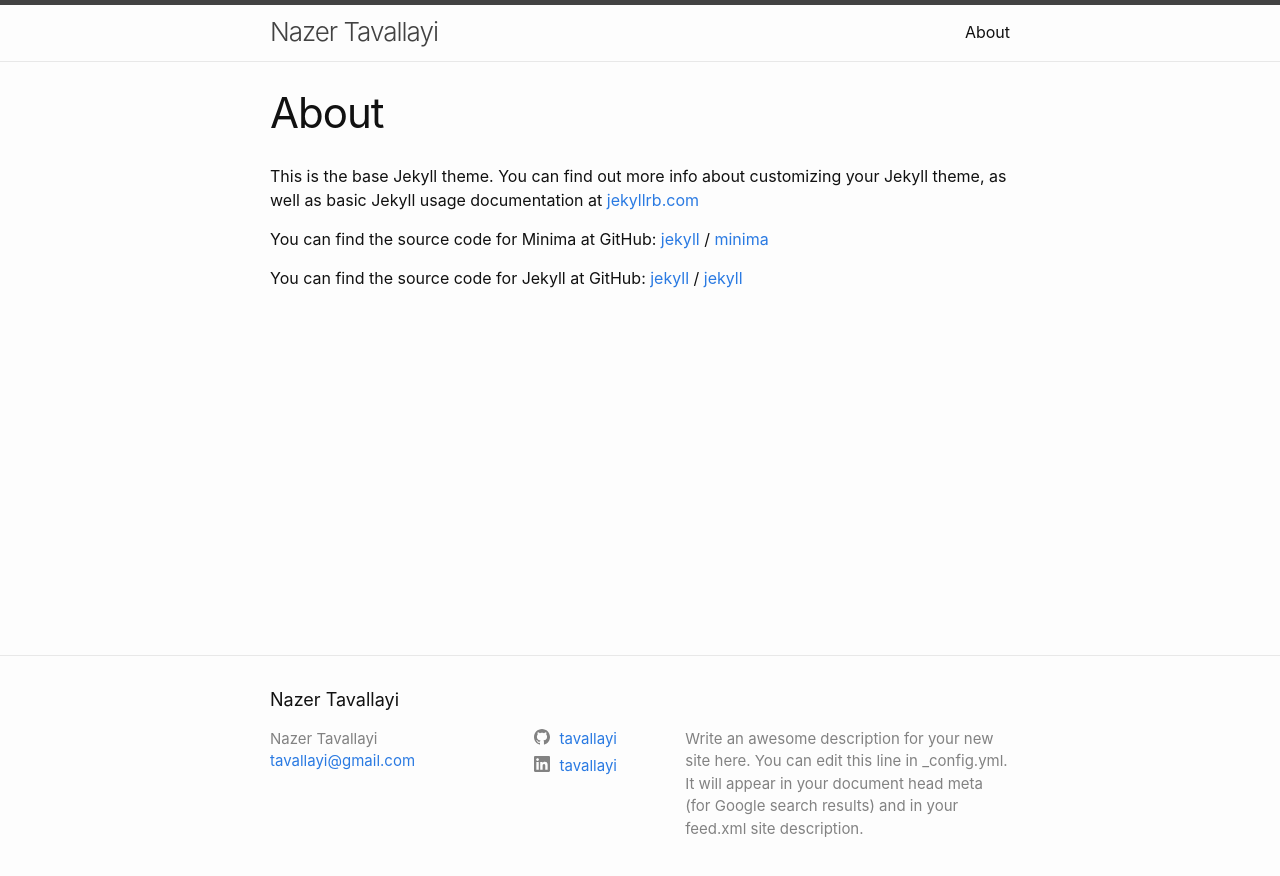
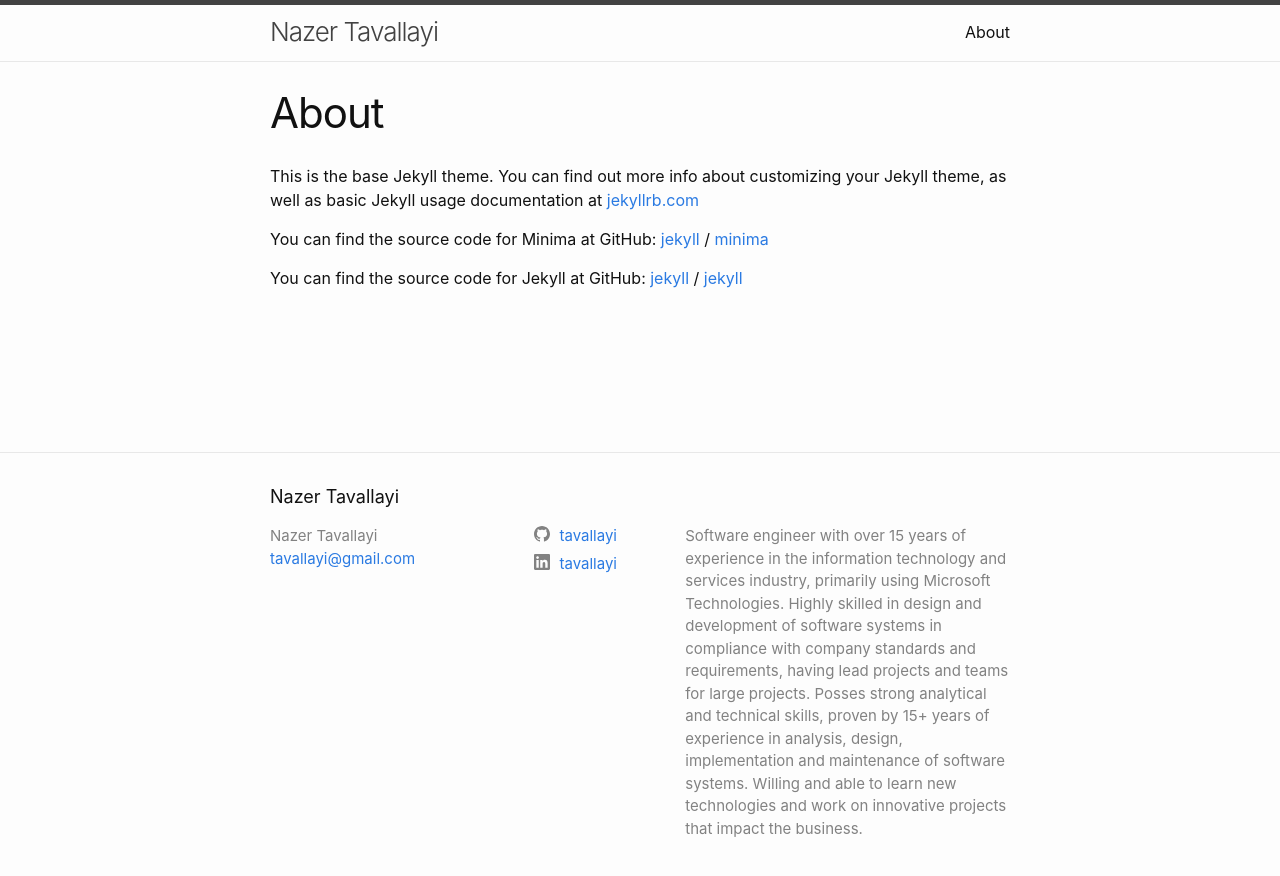
Before and after one commit to Tavallayi/tavallayi.github.io, a Jekyll site: the page built from docs/about.markdown, in a window 1280 px wide. Shown: the top 876 px of the page. Built offline with Jekyll 4.4.1, drawn with Linux system fonts in a browser that asks for light colours.

Commit message:
Add description

```diff
--- a/docs/_config.yml
+++ b/docs/_config.yml
@@ -21,9 +21,12 @@
 title: Nazer Tavallayi
 email: tavallayi@gmail.com
 description: >- # this means to ignore newlines until "baseurl:"
-  Write an awesome description for your new site here. You can edit this
-  line in _config.yml. It will appear in your document head meta (for
-  Google search results) and in your feed.xml site description.
+  Software engineer with over 15 years of experience in the information technology and services industry,
+  primarily using Microsoft Technologies. Highly skilled in design and development of software systems in
+  compliance with company standards and requirements, having lead projects and teams for large projects.
+  Posses strong analytical and technical skills, proven by 15+ years of experience in analysis, design,
+  implementation and maintenance of software systems. Willing and able to learn new technologies and work on
+  innovative projects that impact the business.
 baseurl: "" # the subpath of your site, e.g. /blog
 url: "https://tavallayi.github.io" # the base hostname & protocol for your site, e.g. http://example.com
 linkedin_username: tavallayi
```
